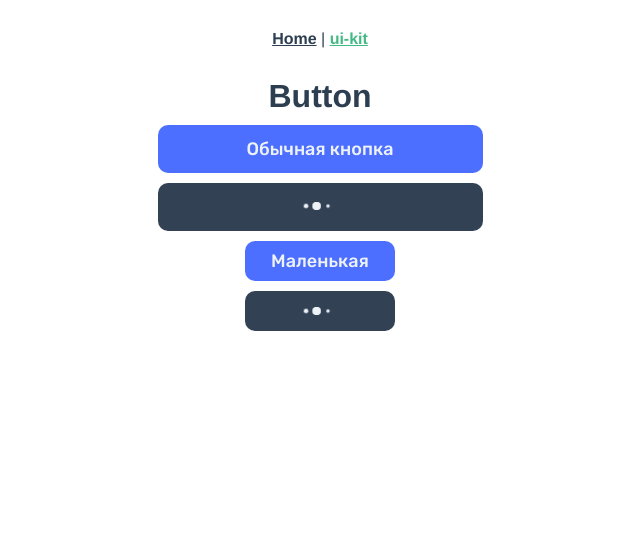
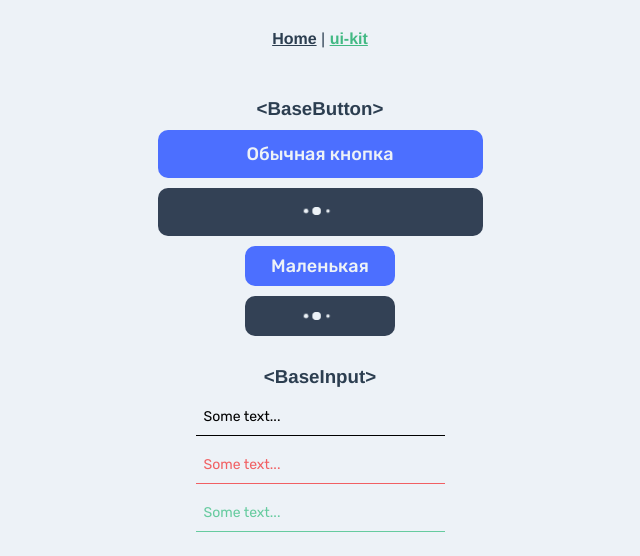
Before and after one commit to aleksaandr24/vue-pets, a Vue app: page /ui-kit in a window 1280 px wide. Shown: the top 556 px of the page, without its empty margins (320-960 px from the left). Built offline with nearby package versions, Linux system fonts and the light colour scheme.

Commit message:
Add BaseInput UI-component

```diff
--- a/src/App.vue
+++ b/src/App.vue
@@ -8,7 +8,11 @@
 
 <script>
 export default {
-  name: 'App'
+  name: 'App',
+
+  created() {
+    document.body.classList.add('light-theme')
+  }
 }
 </script>
 
--- a/src/assets/styles/common/mixins.scss
+++ b/src/assets/styles/common/mixins.scss
@@ -13,3 +13,11 @@
   line-height: 21px;
   color: $color-solid-light;
 }
+
+@mixin input-text {
+  font-family: 'Rubik-Regular';
+  font-style: normal;
+  font-weight: 400;
+  font-size: 14px;
+  line-height: 150%;
+}
--- a/src/assets/styles/common/variables.scss
+++ b/src/assets/styles/common/variables.scss
@@ -3,7 +3,7 @@ $color-solid-light-dark: #334155;
 $color-solid-primary: #4C6FFF;
 $color-solid-primary_hover: #6B87FA;
 $color-solid-primary_disabled: #334155;
-$color-solid-succes: #66CB9F;
+$color-solid-success: #66CB9F;
 $color-solid-danger: #F16063;
 $color-solid-light: #EDF2F7;
 $color-solid-lightgray: #D5D5DC;
--- a/src/assets/styles/main.scss
+++ b/src/assets/styles/main.scss
@@ -15,7 +15,16 @@ body {
   font-family: 'Rubik-Regular', Arial, Helvetica, sans-serif;
 }
 
+body.light-theme {
+  background-color: $color-solid-light;
+}
+
+body.dark-theme {
+  background-color: $color-solid-bg-dark;
+}
+
 /*=============================== Components ===========================*/
 @import "@/App.scss",
         "@/views/UIKit/UIKit.scss",
-        "@/components/ui/BaseButton/BaseButton.scss";
+        "@/components/ui/BaseButton/BaseButton.scss",
+        "@/components/ui/BaseInput/BaseInput.scss";
--- a/src/components/ui/BaseButton/BaseButton.scss
+++ b/src/components/ui/BaseButton/BaseButton.scss
@@ -3,7 +3,6 @@
   border-radius: 10px;
   background: $color-solid-primary;
   @include flex-row-vh_center;
-  @include button-text;
 
   &:hover {
     cursor: pointer;
--- /dev/null
+++ b/src/components/ui/BaseInput/BaseInput.scss
@@ -0,0 +1,10 @@
+.base-input {
+  padding-left: 8px;
+  background: transparent;
+  border: none;
+  border-bottom: 1px solid;
+
+  &:focus {
+    outline: none;
+  }
+}
--- /dev/null
+++ b/src/components/ui/BaseInput/BaseInput.vue
@@ -0,0 +1,24 @@
+<template>
+  <input
+    :value="modelValue"
+    @input="$emit('update:modelValue', $event.target.value)"
+    class="base-input"
+    type="text"
+  />
+</template>
+
+<script>
+export default {
+  name: 'BaseInput',
+
+  props: {
+    modelValue: {
+      type: String
+    }
+  },
+
+  emits: [
+    'update:modelValue'
+  ]
+}
+</script>
--- a/src/views/UIKit/UIKit.scss
+++ b/src/views/UIKit/UIKit.scss
@@ -4,13 +4,43 @@
   align-items: center;
   gap: 10px;
 
+  &__section {
+    margin-top: 20px;
+
+    &::before {
+      content: '<';
+    }
+
+    &::after {
+      content: '>';
+    }
+  }
+
   &__regular-button {
     width: 325px;
     height: 48px;
+    @include button-text;
   }
 
   &__small-button {
     width: 150px;
     height: 40px;
+    @include button-text;
+  }
+
+  &__regular-input {
+    width: 241px;
+    height: 37px;
+    @include input-text;
+
+    &_danger {
+      color: $color-solid-danger;
+      border-color: $color-solid-danger;
+    }
+
+    &_success {
+      color: $color-solid-success;
+      border-color: $color-solid-success;
+    }
   }
 }
--- a/src/views/UIKit/UIKit.vue
+++ b/src/views/UIKit/UIKit.vue
@@ -1,6 +1,6 @@
 <template>
   <div class="ui-kit">
-    <h1>Button</h1>
+    <h3 class="ui-kit__section">BaseButton</h3>
     <BaseButton
       class="ui-kit__regular-button"
     >
@@ -23,17 +23,32 @@
     >
       Маленькая
     </BaseButton>
+    <h3 class="ui-kit__section">BaseInput</h3>
+    <BaseInput
+      class="ui-kit__regular-input"
+      value="Some text..."
+    />
+    <BaseInput
+      class="ui-kit__regular-input ui-kit__regular-input_danger"
+      value="Some text..."
+    />
+    <BaseInput
+      class="ui-kit__regular-input ui-kit__regular-input_success"
+      value="Some text..."
+    />
   </div>
 </template>
 
 <script>
 import BaseButton from '@/components/ui/BaseButton/BaseButton.vue'
+import BaseInput from '@/components/ui/BaseInput/BaseInput.vue'
 
 export default {
   name: 'UIKit',
 
   components: {
-    BaseButton
+    BaseButton,
+    BaseInput
   }
 }
 </script>
```
